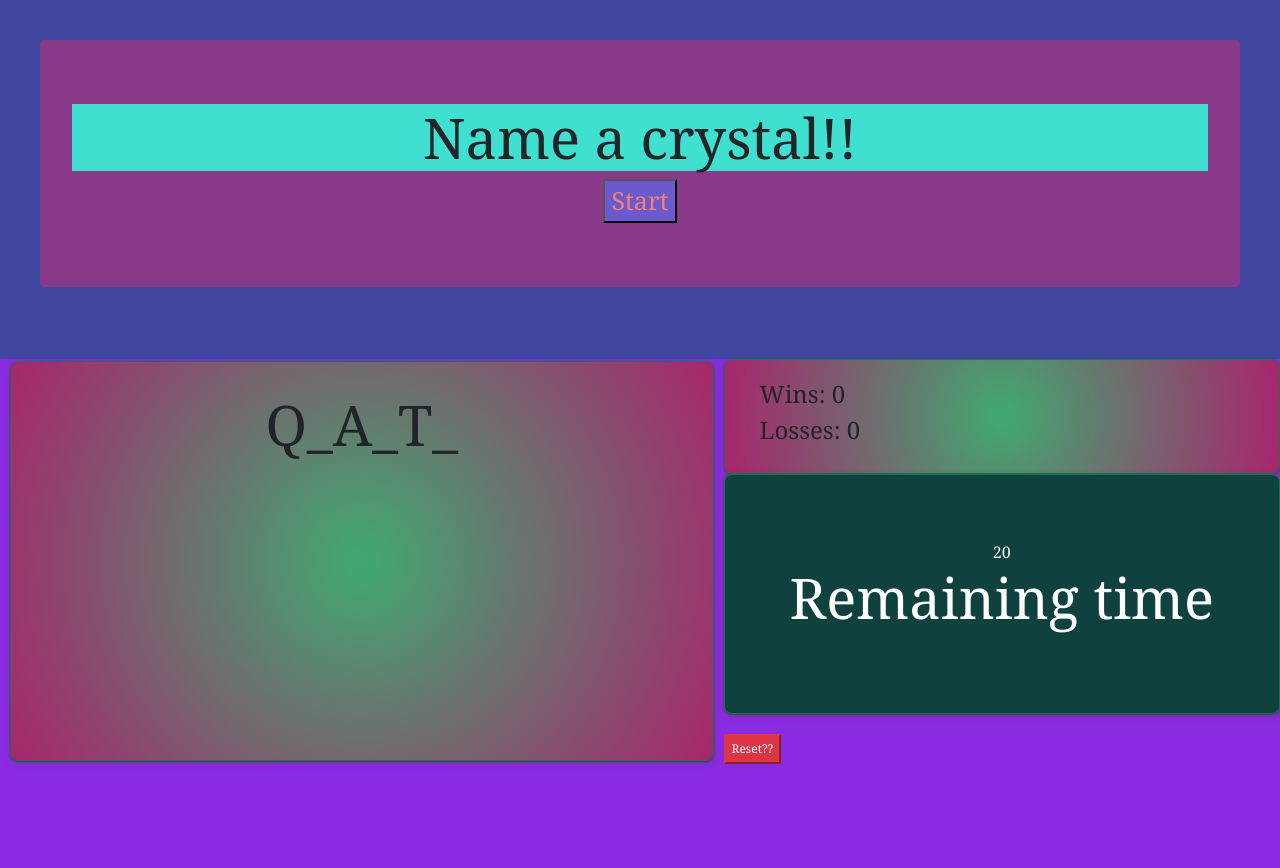
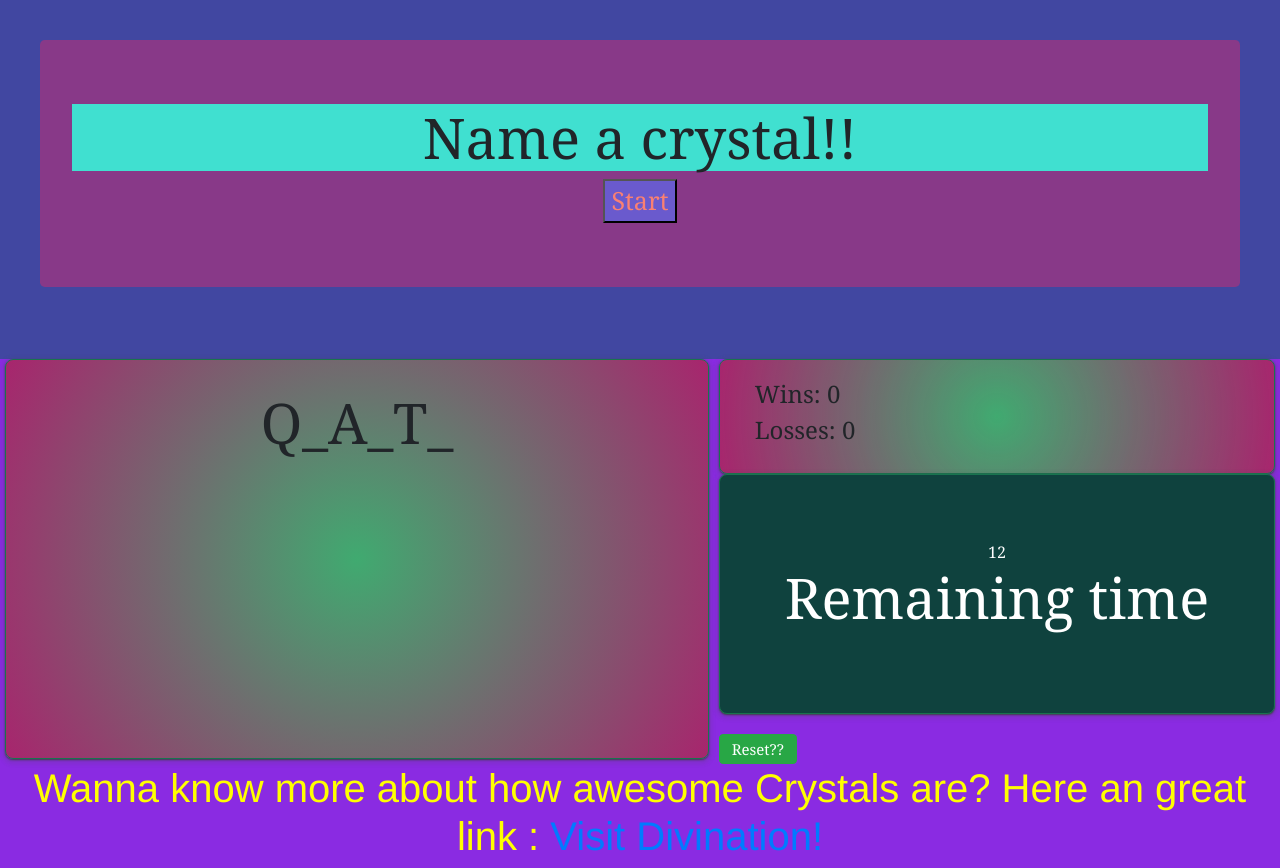
Before and after one commit to ligaya96/Crystal-Guessing-Game, a plain HTML site: page index.html in a window 1280 px wide. Before the commit the page ends 800 px from the top, so only its background shows below. Drawn offline with nearby package versions, Linux system fonts and the light colour scheme.

Commit message:
finished game, last minute changes

```diff
--- a/assets/script.js
+++ b/assets/script.js
@@ -1,5 +1,5 @@
 // Crystal Words Arrays
-var wordlist = ["Onyx", "Diamond", "Obsidain", "Quartz", "Jade", "Peridot"]
+var wordlist = ["onyx", "diamond", "obsidain", "quartz", "jade", "peridot"]
 //Empty Arrays to create blanks and letter
 var lettersChosen = [];
 var blankWords= [];
@@ -27,10 +27,10 @@ function beginGame(){
  startBtn.addEventListener("click", startGame);
 
 
-    //renderword blanks
+  //renderword blanks
 function startGame(){
     isWinner = false;
-    timerCounter = 10;
+    timerCounter = 12;
     startBtn.disabled = true;
     // begin timer and render the blanks
     renderBlanks();
@@ -38,16 +38,16 @@ function startGame(){
 
 }
 // function for winning the game
-function Winner(){
+function Winner() {
     WordGuess.textcontent = "You Win!! Yay";
-    winCounts ++
+    winCounts++
     startBtn.disabled = false;
     setWins()
 }
 // function for Losing the game
-function Loser(){
+function Loser() {
     WordGuess.textcontent = "You Lose!";
-    lostCounts ++
+    lostCounts++
     startBtn.disabled = false;
     setLost()
 }
@@ -65,13 +65,16 @@ function startTime() {
             }
         }
         if (timerCounter === 0 ) {
+            //fixed
             clearInterval(timer);
             Loser();
         }
     }, 1000);
 }
+//fix / debug
+
 // renders blanks
-function renderBlanks(){
+function renderBlanks() {
     wordChoice = wordlist[Math.floor(Math.random() * wordlist.length)];
     lettersChosen = wordChoice.split("");
     numBlanks = lettersChosen.length;
@@ -103,10 +106,10 @@ function getWins(){
 }
 function getLost () {
     var lostScored = localStorage.getItem("lostCounts");
-    if (lostScored === null){
+    if (lostScored === null) {
         lostCounts = 0;
     } else {
-    lostCounts = lostScored;
+       lostCounts = lostScored;
     }
     lost.textContent = lostCounts;
 }
@@ -114,7 +117,7 @@ function getLost () {
 function checkWords(letters) {
     var letterinWords = false;
     for (var i = 0 ; i < numBlanks; i++) {
-        if ( wordChoice[i] === letters) {
+        if (wordChoice[i] === letters) {
             letterinWords = true;
         }
     }
@@ -129,7 +132,7 @@ function checkWords(letters) {
 }
 //check letters to see if the letter the user press will populate
 function checkwins(){
-    if (wordChoice === blankWords.join(" ")) {
+    if (wordChoice === blankWords.join("")) {
         isWinner = true;
     }
 }
@@ -149,9 +152,8 @@ document.addEventListener("keydown", function(event){
 // click addeventlistner on start button
  startBtn.addEventListener("click", startGame);
 
-
  // checking to see if reset btn works
- resetBtn.addEventListener("click", reset);
+  resetBtn.addEventListener("click", reset);
 
 // reset button and win and lose count
  function reset() {
--- a/assets/style.css
+++ b/assets/style.css
@@ -69,7 +69,7 @@ background-color: rgb(136, 57, 136);
 }
 /*  reset button  */
 .reset-btn {
-    font-size: 12px;
+    font-size: 15px;
     width: 20ox;
     height: 30px;
     line-height: 8px;
@@ -78,3 +78,9 @@ background-color: rgb(136, 57, 136);
 .display-4 {
   background-color: turquoise;
 }
+.crystalInfo{
+  text-align: center;
+  font-size: 25px;
+  font-family: 'Franklin Gothic Medium', 'Arial Narrow', Arial, sans-serif;
+  color: yellow;
+}
--- a/index.html
+++ b/index.html
@@ -19,15 +19,12 @@
           </div>
     </header>
   <main>
+    <section>
         <!-- Word Enter card-->
        <div class = "card words">
         <div class = "large-font word-guess"> Q_A_T_</div>
          </div>
-         <!-- add link to learn more about that crystal -->
-         <!-- <div class = "crystal">
-           <P> Wanna know more about crystals? </P>
-           <a href="https://www.crystalvaults.com/guides-crystals/" target="_blank">Visit a Free Crystal Guide!</a>
-         </div> -->
+    </section>
     <section>
       <!--  Win and Lose Box  -->
       <div class = "card results">
@@ -38,17 +35,26 @@
       </div>
      </div>
        </div>
-       <!-- Timer box? -->
+       <!-- Timer box -->
        <div class = "timer card">
         <div class = "timer-text">
-         <div class = "timer-count">20</div>
+         <div class = "timer-count">12</div>
          <h3 class = "large-font"> Remaining time </h3>
         </div>
         </div>
        <!--  Reset Button-->
-      <button type="button" class="reset-btn btn-danger">Reset??</button>
+       <button type="button" class="btn btn-success reset-btn">Reset??</button>
     </section>
     </main>
+    <footer>
+       <!-- adding a crystal more information section -->
+           <div class = "crystalInfo">
+              <h1>
+                 Wanna know more about how awesome Crystals are? Here an great link :
+                 <a href="https://welldivined.com/divination/"> Visit Divination! </a>
+              </h1>
+           </div>
+    </footer>
   <script src = "./assets/script.js"> </script>
 </body>
 </html>
```
Also changed, not shown: 1 other file.
